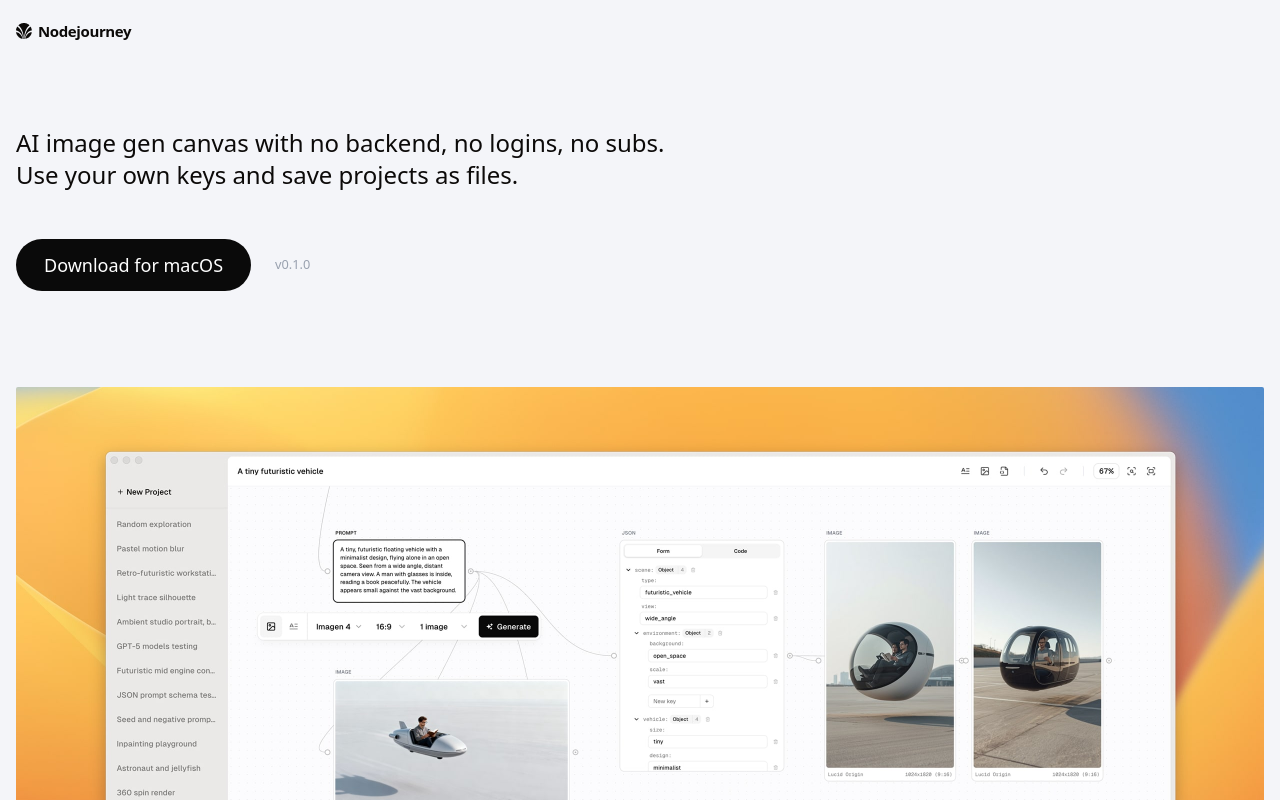
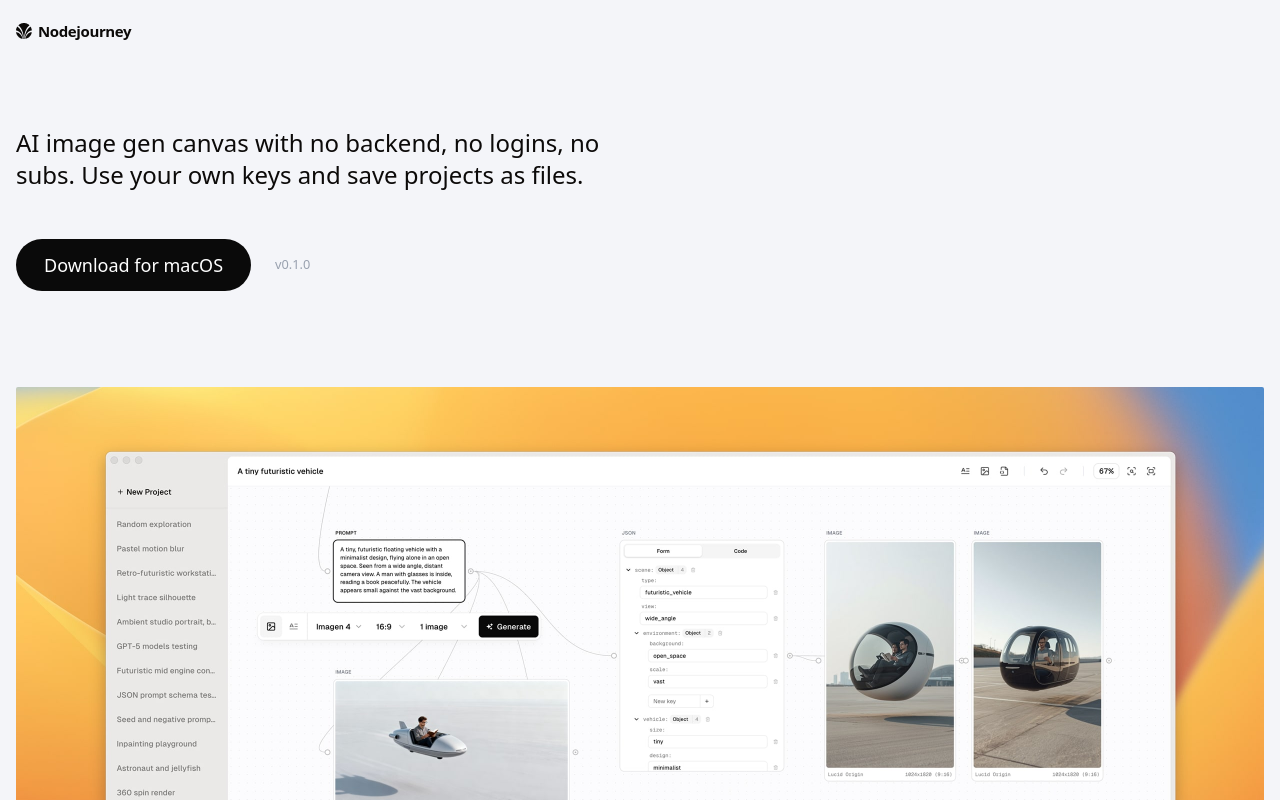
Before and after one commit to htjun/nodejourney-web, a Next.js app: page / in a window 1280 px wide. Shown: the top 800 px of the page. Built offline with nearby package versions, Linux system fonts and the light colour scheme.

Commit message:
Make feature grid responsive and constrain hero heading width
- Add responsive breakpoints to feature grid (1/2/3 columns)
- Limit hero heading to 600px max-width for better readability

```diff
--- a/app/page.tsx
+++ b/app/page.tsx
@@ -25,9 +25,9 @@ export default function Home() {
       </header>
       <main className="space-y-24 py-16">
         <section className="flex flex-col gap-12">
-          <h1 className="text-2xl">
-            AI image gen canvas with no backend, no logins, no subs. <br />
-            Use your own keys and save projects as files.
+          <h1 className="text-2xl max-w-[600px]">
+            AI image gen canvas with no backend, no logins, no subs. Use your own keys and save
+            projects as files.
           </h1>
           <div className="flex items-center gap-6">
             <CtaButton size="md">Download for macOS</CtaButton>
@@ -45,7 +45,7 @@ export default function Home() {
         </section>
         <section className="space-y-8">
           <h2 className="text-2xl">What you're getting</h2>
-          <div className="grid grid-cols-3 gap-5">
+          <div className="grid grid-cols-1 sm:grid-cols-2 lg:grid-cols-3 gap-5">
             <FeatureBox
               title="Visual workflows"
               description="Build AI pipelines on an infinite canvas. Connect text, JSON, and image nodes to prototype ideas without code."
```
